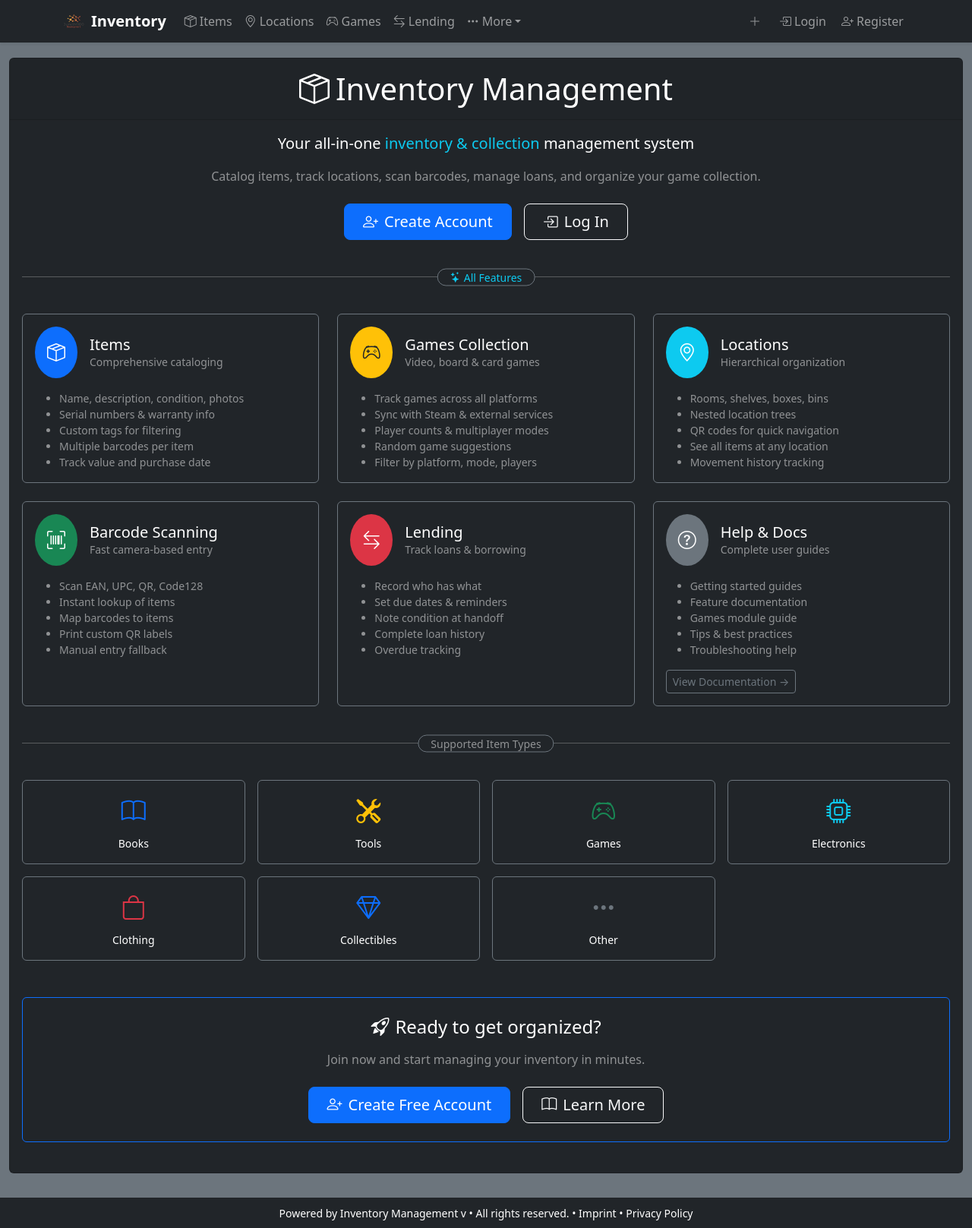
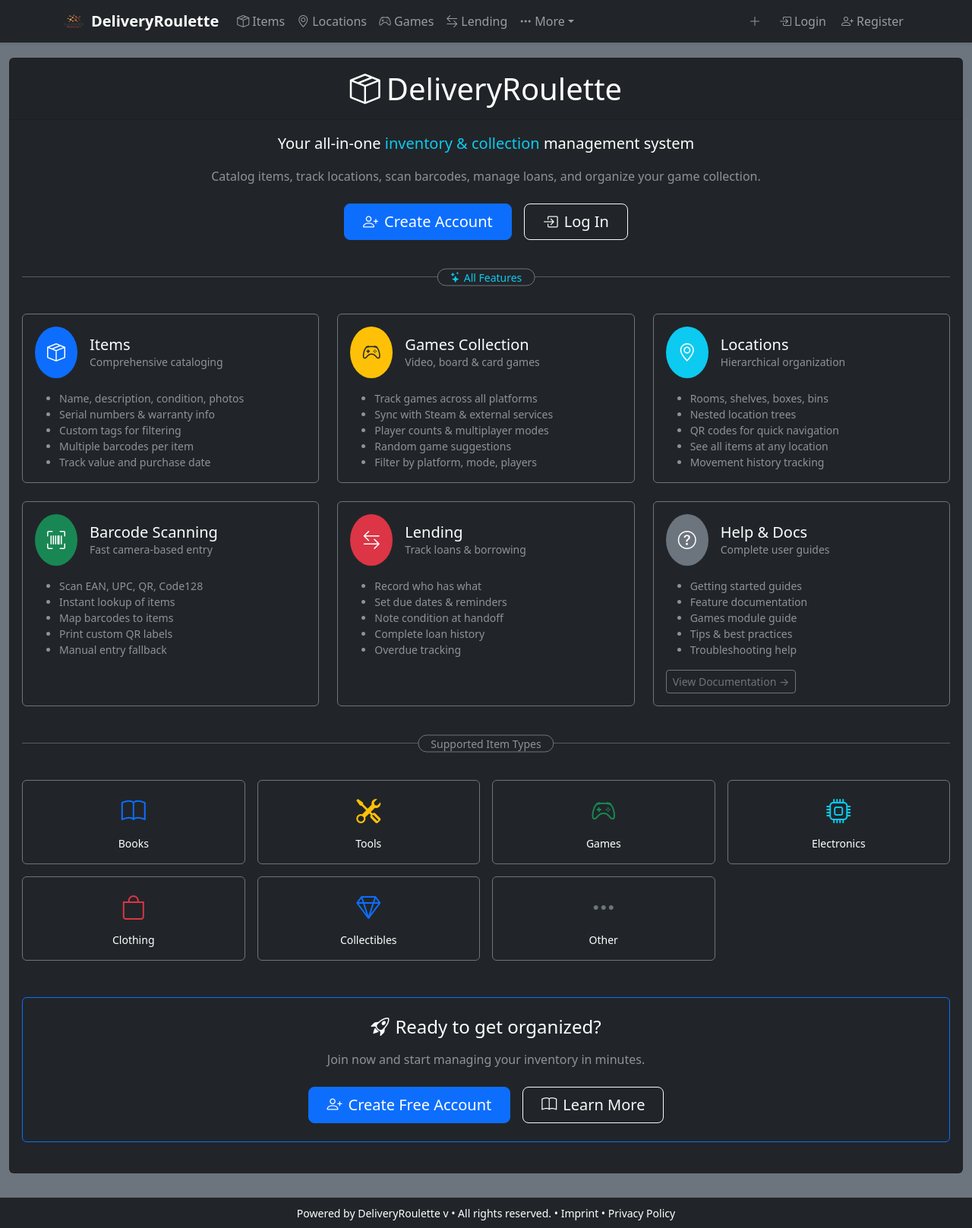
Before and after one commit to JulianiusM/DeliveryRoulette, a Node project: template src/views/index.pug in a window 1280 px wide. Shown: the whole page at 76% size. Run offline with Node 20 templates, Linux system fonts and the light colour scheme; the template is opened without the code that fills it, so the values that code supplies are empty; style sheets or scripts are compiled from the project's sources; some libraries are stand-ins or nearby versions.

Commit message:
Rename project references from Inventory Management to DeliveryRoulette
Update all source code files to use the new project name:
- Layout, index, error, and user view templates (pug files)
- Client-side TypeScript (stub.ts, verify_password.ts)
- Global type declarations (global.d.ts)
- Email module text strings

Co-authored-by: Copilot <223556219+Copilot@users.noreply.github.com>

```diff
--- a/src/modules/email.ts
+++ b/src/modules/email.ts
@@ -40,7 +40,7 @@ async function sendEmail(to: string, subject: string, text: string) {
 // Funktion zum Senden einer Aktivierungs-E-Mail
 async function sendActivationEmail(userEmail: string, activationLink: string) {
     const subject = 'Activate your account';
-    const text = `Hi! Welcome to Inventory Management!\n\nTo activate your account, please follow this link:\n\n${activationLink}\n\nNote: This link will expire in 1 hour.\n\nYour Inventory Management Team.`;
+    const text = `Hi! Welcome to DeliveryRoulette!\n\nTo activate your account, please follow this link:\n\n${activationLink}\n\nNote: This link will expire in 1 hour.\n\nYour DeliveryRoulette Team.`;
 
     await sendEmail(userEmail, subject, text);
 }
@@ -48,7 +48,7 @@ async function sendActivationEmail(userEmail: string, activationLink: string) {
 // Funktion zum Senden einer E-Mail für das Passwort zurücksetzen
 async function sendPasswordResetEmail(userEmail: string, resetLink: string) {
     const subject = 'Reset your password';
-    const text = `Hi!\n\nYou requested to reset your password.\n\nTo set a new one, please follow this link:\n\n${resetLink}\n\nNote: This link will expire in 1 hour.\n\nYour Inventory Management Team.`;
+    const text = `Hi!\n\nYou requested to reset your password.\n\nTo set a new one, please follow this link:\n\n${resetLink}\n\nNote: This link will expire in 1 hour.\n\nYour DeliveryRoulette Team.`;
 
     await sendEmail(userEmail, subject, text);
 }
--- a/src/public/js/stub.ts
+++ b/src/public/js/stub.ts
@@ -13,5 +13,5 @@ export function init(): void {
 }
 
 // Expose to global scope
-if (!window.InventoryApp) window.InventoryApp = {};
-window.InventoryApp.init = init;
+if (!window.DeliveryRouletteApp) window.DeliveryRouletteApp = {};
+window.DeliveryRouletteApp.init = init;
--- a/src/public/js/verify_password.ts
+++ b/src/public/js/verify_password.ts
@@ -39,5 +39,5 @@ export function init(): void {
 }
 
 // Expose to global scope
-if (!window.InventoryApp) window.InventoryApp = {};
-window.InventoryApp.init = init;
+if (!window.DeliveryRouletteApp) window.DeliveryRouletteApp = {};
+window.DeliveryRouletteApp.init = init;
--- a/src/types/global.d.ts
+++ b/src/types/global.d.ts
@@ -7,7 +7,7 @@ export {};
 
 declare global {
     interface Window {
-        InventoryApp: {
+        DeliveryRouletteApp: {
             init?: () => void;
             // Add more functions/properties if needed
             // Entity IDs from server
--- a/src/views/error.pug
+++ b/src/views/error.pug
@@ -2,7 +2,7 @@
 extends layout
 
 block meta
-    title Error | Inventory Management
+    title Error | DeliveryRoulette
 
 block title
     h1.card-header.text-center.bg-danger.text-light
--- a/src/views/index.pug
+++ b/src/views/index.pug
@@ -1,18 +1,18 @@
-//- views/index.pug – Landing Page for Inventory Management
+//- views/index.pug – Landing Page for DeliveryRoulette
 extends layout
 
 block meta
-    title Inventory Management – Catalog, locate, and track your items
+    title DeliveryRoulette – Discover your next favorite delivery
     meta(
         name="description"
-        content="Inventory Management helps you catalog items, track locations, scan barcodes, manage lending workflows, and organize your game collection."
+        content="DeliveryRoulette helps you discover restaurants, manage dietary preferences, and get random delivery suggestions."
     )
     meta(
         name="keywords"
         content="inventory, items, locations, barcodes, lending, tracking, catalog, games, collection"
     )
-    meta(name="author" content="Inventory Management")
-    meta(property="og:title" content="Inventory Management – Catalog, locate, and track your items")
+    meta(name="author" content="DeliveryRoulette")
+    meta(property="og:title" content="DeliveryRoulette – Discover your next favorite delivery")
     meta(
         property="og:description"
         content="A single place to catalog things, know where they are, know who has them, scan barcodes, and manage your game collection."
@@ -25,7 +25,7 @@ block title
     //- Card header
     h1.card-header.text-center.py-3.mb-0
         i.bi.bi-box-seam.me-2
-        | Inventory Management
+        | DeliveryRoulette
 
 block content
     //- Hero section
--- a/src/views/layout.pug
+++ b/src/views/layout.pug
@@ -23,17 +23,17 @@ html(lang="en")
         block link
 
         script.
-            window.InventoryApp = {};
+            window.DeliveryRouletteApp = {};
 
-    body(class="d-flex flex-column min-vh-100 bg-secondary" onload="window.InventoryApp.init()")
+    body(class="d-flex flex-column min-vh-100 bg-secondary" onload="window.DeliveryRouletteApp.init()")
 
         //── Navbar ────────────────────────────────────────────────────
         header
             nav.navbar.navbar-expand-lg.navbar-dark.bg-dark.shadow-sm
                 .container
                     a.navbar-brand.d-flex.align-items-center(href="/")
-                        img(src="/img/logo.png" alt="Inventory" height="30" class="me-2")
-                        span.fw-semibold Inventory
+                        img(src="/img/logo.png" alt="DeliveryRoulette" height="30" class="me-2")
+                        span.fw-semibold DeliveryRoulette
 
                     button.navbar-toggler(type="button", data-bs-toggle="collapse", data-bs-target="#navbarMain", aria-controls="navbarMain", aria-expanded="false", aria-label="Toggle navigation")
                         span.navbar-toggler-icon
@@ -138,7 +138,7 @@ html(lang="en")
         footer.bg-dark.text-white.text-center.py-2.mt-auto
             small
                 |  Powered by
-                a.text-white.text-decoration-none(href="https://github.com/JulianiusM/InventoryManagement") &nbsp;Inventory Management
+                a.text-white.text-decoration-none(href="https://github.com/JulianiusM/DeliveryRoulette") &nbsp;DeliveryRoulette
                 |  v#{version} • All rights reserved. •&nbsp;
                 a.text-white.text-decoration-none(href=settings.imprintUrl) Imprint
                 |  •&nbsp;
--- a/src/views/users/dashboard.pug
+++ b/src/views/users/dashboard.pug
@@ -1,8 +1,8 @@
-//- views/users/dashboard.pug – Inventory Management User Dashboard
+//- views/users/dashboard.pug – DeliveryRoulette User Dashboard
 extends ../layout
 
 block meta
-    title Dashboard | Inventory Management
+    title Dashboard | DeliveryRoulette
 
 block title
     h1.card-header.text-center.py-3
--- a/src/views/users/forgot-password.pug
+++ b/src/views/users/forgot-password.pug
@@ -2,7 +2,7 @@
 extends ../layout
 
 block meta
-    title Password Reset | Inventory Management
+    title Password Reset | DeliveryRoulette
 
 block title
     h1.card-header.text-center
--- a/src/views/users/login.pug
+++ b/src/views/users/login.pug
@@ -2,7 +2,7 @@
 extends ../layout
 
 block meta
-    title Login | Inventory Management
+    title Login | DeliveryRoulette
 
 block title
     h1.card-header.text-center
--- a/src/views/users/register.pug
+++ b/src/views/users/register.pug
@@ -2,7 +2,7 @@
 extends ../layout
 
 block meta
-    title Register | Inventory Management
+    title Register | DeliveryRoulette
 
 block scripts
     script(type="module" src="/js/verify_password.gen.js")
--- a/src/views/users/reset-password.pug
+++ b/src/views/users/reset-password.pug
@@ -2,7 +2,7 @@
 extends ../layout
 
 block meta
-    title Reset password | Inventory Management
+    title Reset password | DeliveryRoulette
 
 block title
     h1.card-header.text-center
```
